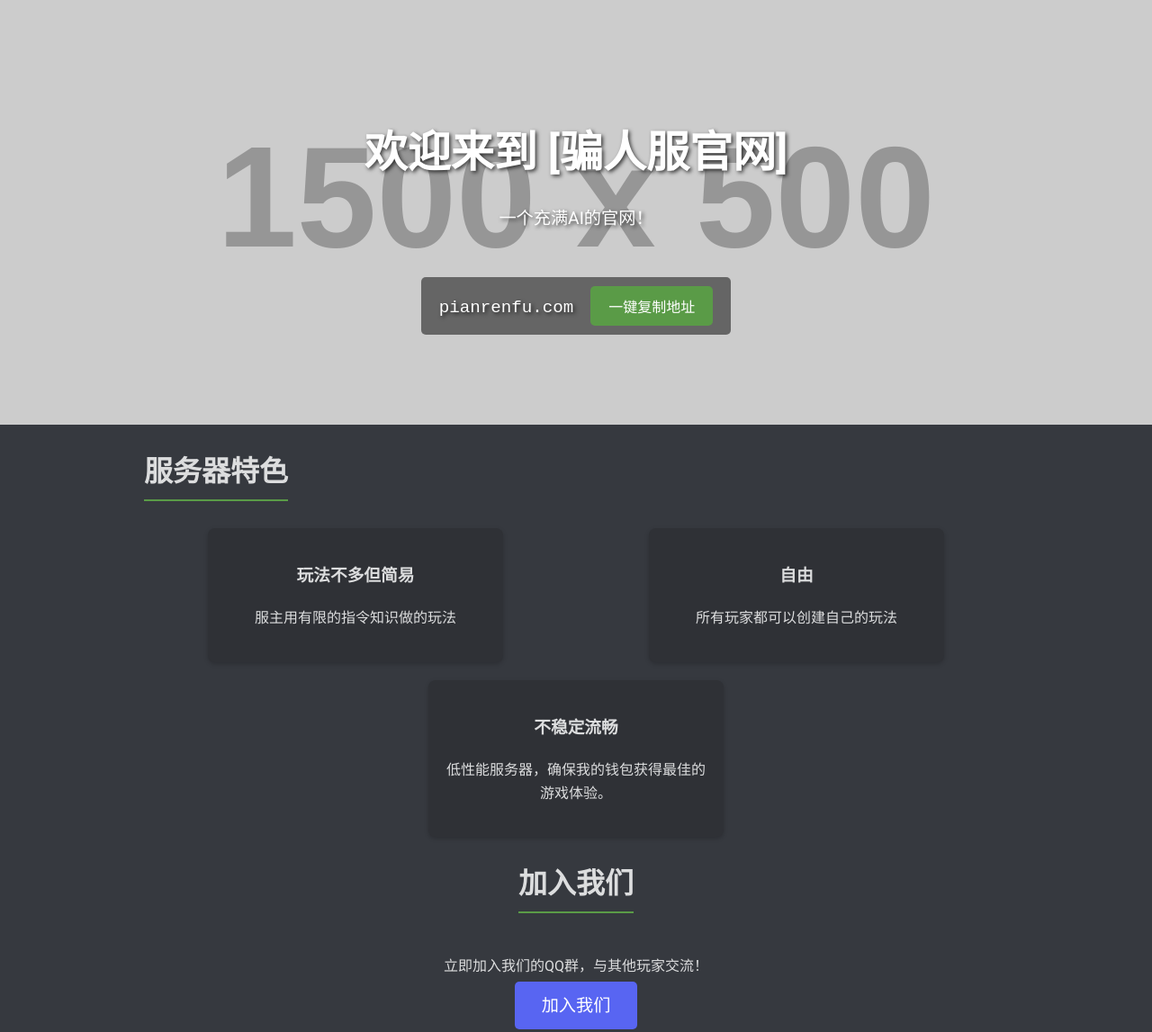
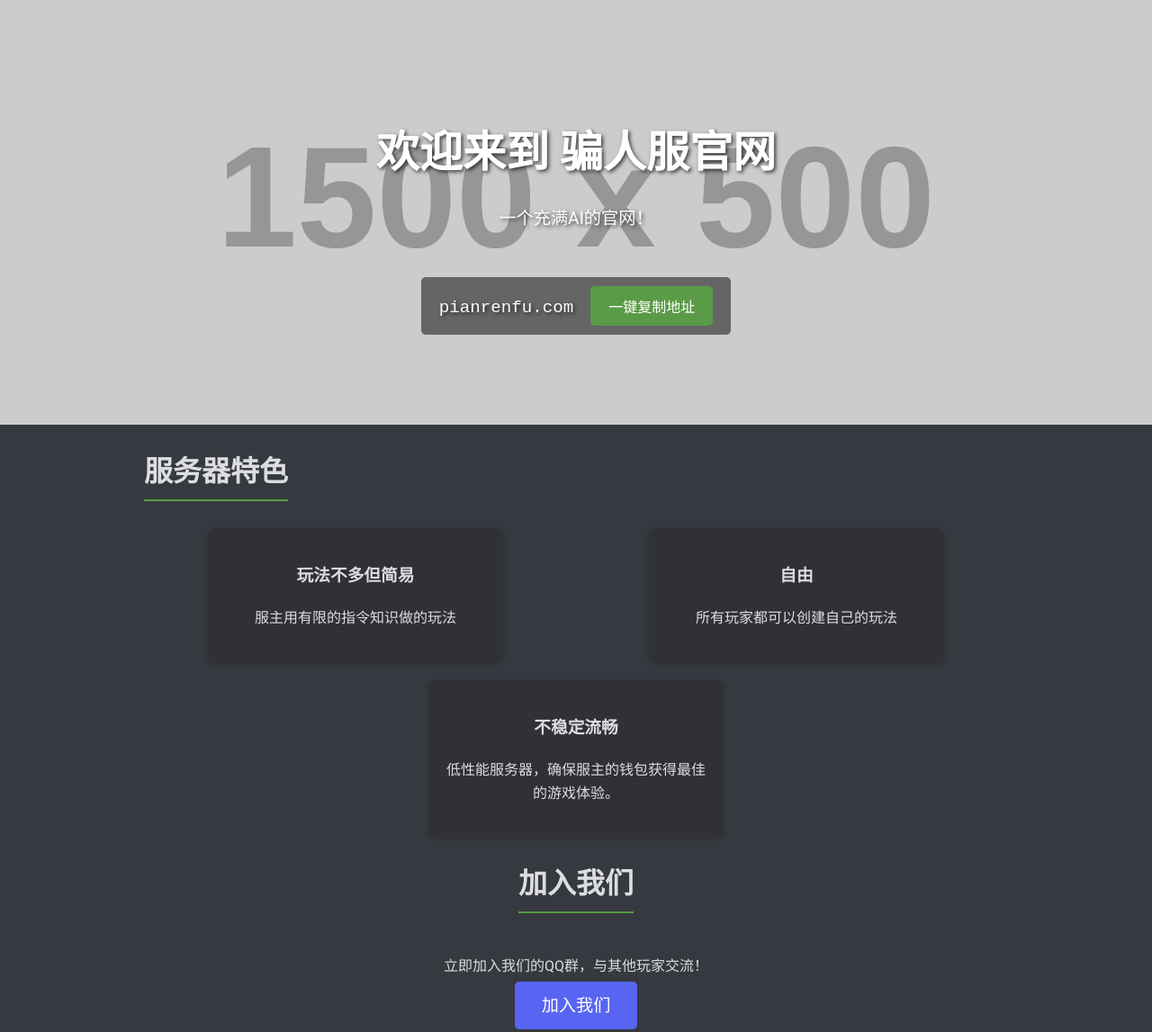
Before and after one commit to mmz10987/xin-pianrenfu, a plain HTML site: page index.html in a window 1280 px wide. Shown: the part 80-1227 px from the top of the page at 90% size. Drawn offline with Linux system fonts and the light colour scheme; placeholder pictures from the web are drawn by us.

Commit message:
Update index.html

```diff
--- a/index.html
+++ b/index.html
@@ -22,7 +22,7 @@
     <main>
         <section class="hero">
             <div class="container">
-                <h1>欢迎来到 [骗人服官网]</h1>
+                <h1>欢迎来到 骗人服官网</h1>
                 <p>一个充满AI的官网！</p>
                 <div class="ip-copy">
                     <span id="server-ip">pianrenfu.com</span>
@@ -44,7 +44,7 @@
                 </div>
                 <div class="card">
                     <h3>不稳定流畅</h3>
-                    <p>低性能服务器，确保我的钱包获得最佳的游戏体验。</p>
+                    <p>低性能服务器，确保服主的钱包获得最佳的游戏体验。</p>
                 </div>
             </div>
         </section>
```
